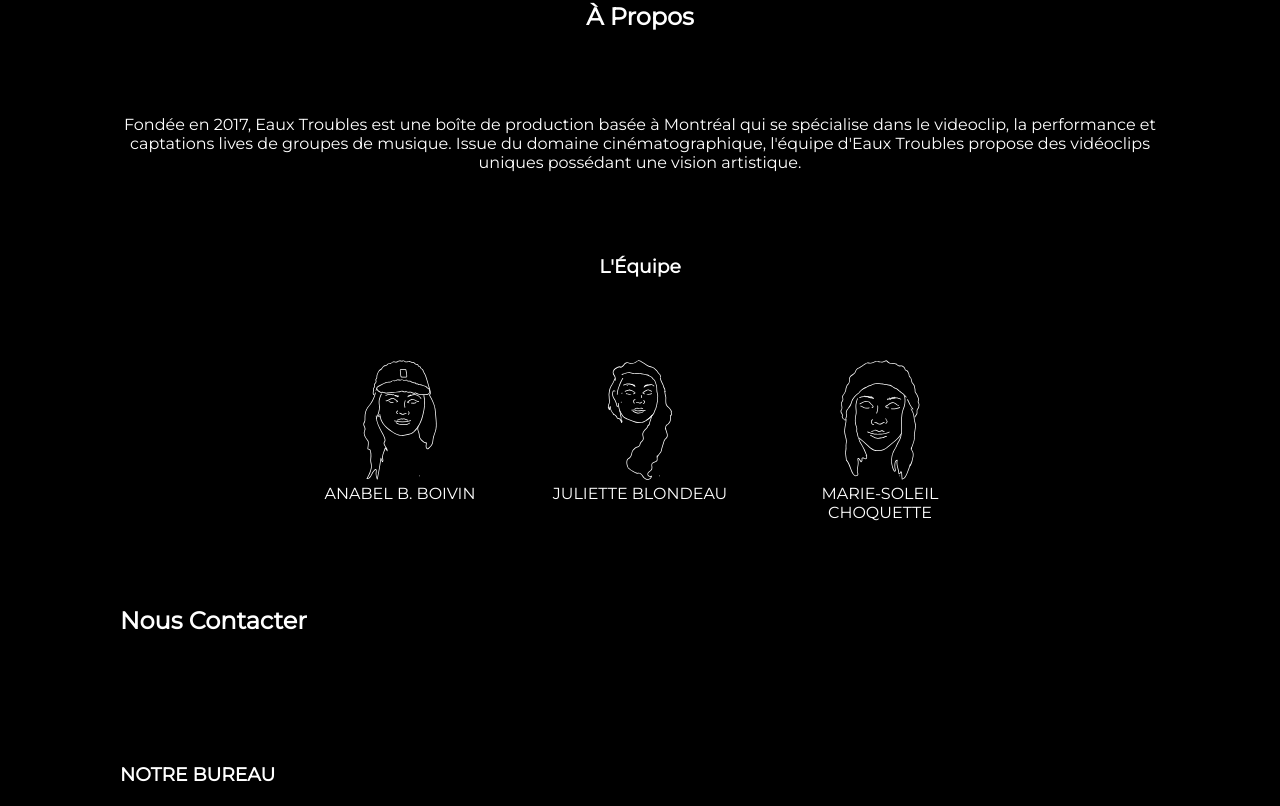
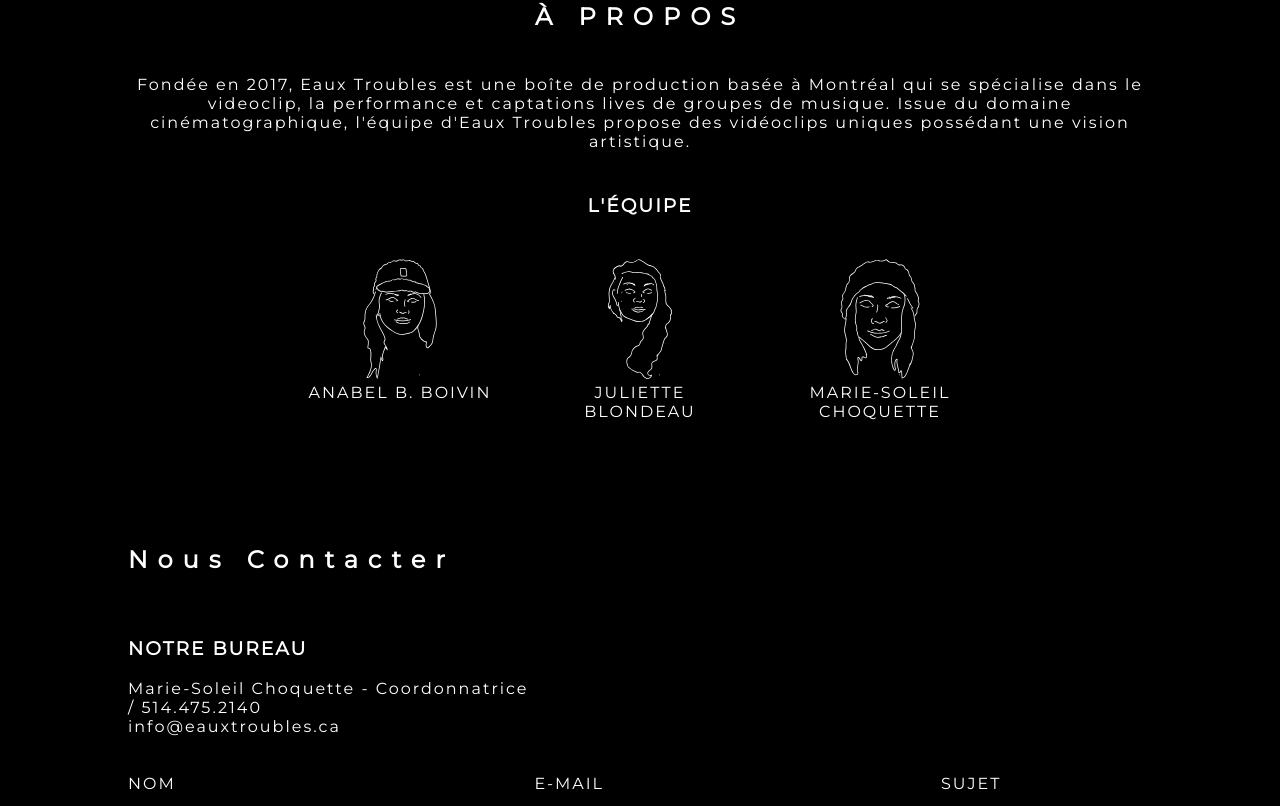
Before and after one commit to SimonDrouin/marie-so, a React app: page / in a window 1280 px wide. Shown: the part 886-1692 px from the top of the page. Built offline with nearby package versions, Linux system fonts and the light colour scheme.

Commit message:
prettify

```diff
--- a/src/components/Body/style.css
+++ b/src/components/Body/style.css
@@ -1,7 +1,6 @@
 
 .section {
-    padding-left: 15vh;
-    padding-right: 15vh;
+    padding: 5vh 10vw;
     flex: 1 100%;
 }
 
--- a/src/components/header/style.css
+++ b/src/components/header/style.css
@@ -33,6 +33,7 @@
 .item {
     display: inline-flex;
     padding: 20px;
+    cursor: pointer;
 }
 
 .hide {
--- a/src/containers/MainApp/main-app.tsx
+++ b/src/containers/MainApp/main-app.tsx
@@ -120,7 +120,7 @@
                 component: (
                     <div>
                         <div className={styles.sectionHeader}>
-                            <h2>À Propos</h2>
+                            <h2>À PROPOS</h2>
                         </div>
                         <div>
                             Fondée en 2017, Eaux Troubles est une boîte de production basée à Montréal qui se spécialise dans le videoclip,
@@ -128,7 +128,7 @@
                             Troubles propose des vidéoclips uniques possédant une vision artistique.
                         </div>
                         <div className={styles.sectionHeader}>
-                            <h3>L'Équipe</h3>
+                            <h3>L'ÉQUIPE</h3>
                         </div>
                         <div className={`${styles.teamMembersContainer} ${styles.scrollHorizontal} ${styles.scrollItem}`}>
                             <div style={teamMemberIcon}>
@@ -156,10 +156,10 @@
                             <h2> Nous Contacter </h2>
                         </div>
                         <div>
-                            <div className={styles.contactInfos}>
+                            <div>
                                 <h3>NOTRE BUREAU</h3>
                                 <div>
-                                    <div>Marie-Soleil Choquette - Coordonatrice</div>
+                                    <div>Marie-Soleil Choquette - Coordonnatrice</div>
                                     <div>/ 514.475.2140</div>
                                     <div>info@eauxtroubles.ca</div>
                                 </div>
--- a/src/containers/MainApp/style.css
+++ b/src/containers/MainApp/style.css
@@ -9,6 +9,7 @@
     background-color: black;
     color: white;
     font-family: 'Montserrat', serif;
+    letter-spacing: 2px;
   }
 
   /* We tell all items to be 100% width, via flex-basis */
@@ -25,9 +26,13 @@
   -ms-overflow-style: -ms-autohiding-scrollbar;
 }
 
+h1, h2 {
+  letter-spacing: 10px;
+}
+
 .sectionHeader {
-  padding-top: 5vw;
-  padding-bottom: 5vw;
+  padding-top: 3vh;
+  padding-bottom: 3vh;
 }
 
 .scrollHorizontal > .scrollItem {
@@ -61,10 +66,6 @@
   padding-top: 3vw;
   justify-content: space-between;
   align-content: space-between;
-}
-
-.contactInfos {
-  padding: 2vw 0vw;
 }
 
 .alignRight {
```
